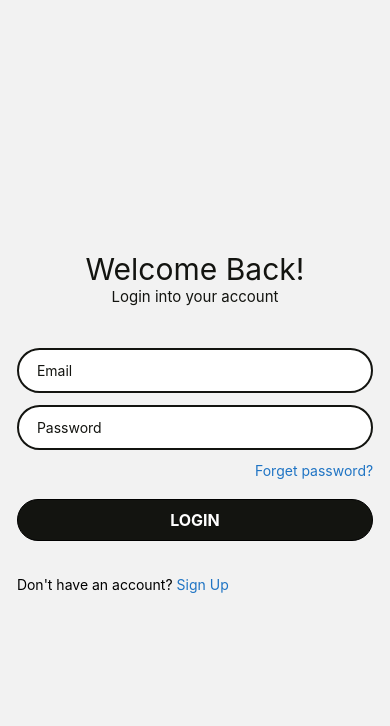
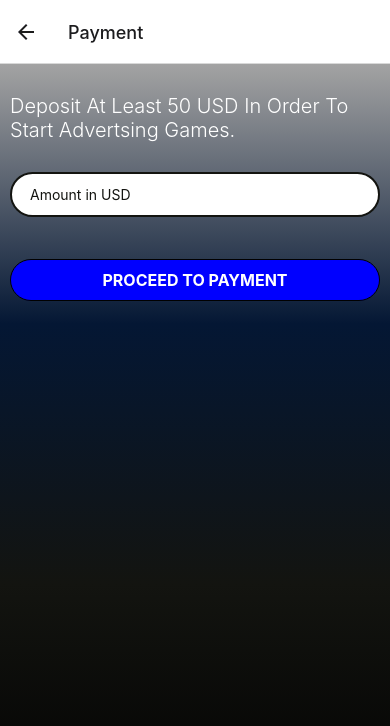
Before and after one commit to harerakalex/game-subscription, a React Native app: screen /Payment in a window 390 px wide. Shown: the top 726 px of the page. Built offline with nearby package versions, Linux system fonts and the light colour scheme.

Commit message:
Payment integration

```diff
--- a/package.json
+++ b/package.json
@@ -18,9 +18,11 @@
     "axios": "^0.26.0",
     "expo": "~44.0.0",
     "expo-av": "~10.2.0",
+    "expo-clipboard": "^2.1.1",
     "expo-jwt": "^1.4.1",
     "expo-linear-gradient": "^11.0.3",
     "expo-status-bar": "~1.2.0",
+    "expo-web-browser": "^10.1.1",
     "react": "17.0.1",
     "react-dom": "17.0.1",
     "react-native": "0.64.3",
--- a/src/components/BottomButtons/index.tsx
+++ b/src/components/BottomButtons/index.tsx
@@ -44,7 +44,7 @@ const BottomButtons: FC<Props> = props => {
             {button == 'deposit' && (
               <Button
                 label="Deposit"
-                pressHandler={() => console.log('Deposit')}
+                pressHandler={() => navigation.navigate('Payment')}
                 width="50%"
                 bgColor={'blue'}
               />
@@ -53,7 +53,7 @@ const BottomButtons: FC<Props> = props => {
             {button == 'upgrade' && (
               <Button
                 label="upgrade"
-                pressHandler={() => console.log('Upgrade')}
+                pressHandler={() => navigation.navigate('Payment')}
                 width="50%"
                 bgColor={'blue'}
               />
--- a/src/navigation/Router/index.tsx
+++ b/src/navigation/Router/index.tsx
@@ -10,6 +10,7 @@ import TabNavigation from '../Tabs';
 import LoginScreen from '../../screens/Login';
 import SignupScreen from '../../screens/Signup';
 import PackagesScreen from '../../screens/Packages';
+import PaymentScreen from '../../screens/Payment';
 
 const Stack = createStackNavigator();
 
@@ -58,6 +59,16 @@ const Router = () => {
           }}
         />
 
+        <Stack.Screen
+          name="Payment"
+          component={PaymentScreen}
+          options={{
+            headerShown: true,
+            headerStyleInterpolator: HeaderStyleInterpolators.forSlideLeft,
+            cardStyleInterpolator: CardStyleInterpolators.forHorizontalIOS
+          }}
+        />
+
         {/* <Stack.Screen
           name="Drawers"
           component={DrawerNavigation}
--- /dev/null
+++ b/src/screens/Payment/index.tsx
@@ -0,0 +1,132 @@
+import React, { FC, useEffect, useState } from 'react';
+import axios from 'axios';
+import { KeyboardAvoidingView } from 'react-native';
+import * as WebBrowser from 'expo-web-browser';
+import * as Clipboard from 'expo-clipboard';
+
+import CustomAlert from '../../components/CustomAlert';
+import Background from '../../components/reusable/Background';
+import Button from '../../components/reusable/Button';
+import InputBox from '../../components/reusable/InputBox';
+import { Text } from '../../components/reusable/styled';
+import { Container, KeyboardStyles } from './styles';
+import { IInvoiceReturn } from '../../redux/interfaces/paynow.interface';
+import Loader from '../../components/reusable/Loader';
+import { theme } from '../../theme';
+
+const PaymentScreen: FC = () => {
+  const [price_amount, setPriceAmount] = useState<number>();
+  const [error, setError] = useState<any>();
+  const [loading, setLoading] = useState(false);
+  const [invoice, setInvoice] = useState<IInvoiceReturn>();
+  const [copiedText, setCopiedText] = React.useState('');
+
+  const handlePayment = async () => {
+    if (!price_amount) {
+      setError({ message: 'Price is required' });
+      return;
+    }
+
+    if (price_amount && price_amount < 50) {
+      setError({ message: 'Price should be atleast 50 usd' });
+      return;
+    }
+
+    try {
+      setLoading(true);
+      const data = await axios.post(
+        'https://api.nowpayments.io/v1/invoice',
+        {
+          price_amount: price_amount,
+          price_currency: 'usd'
+        },
+        {
+          headers: {
+            'x-api-key': 'RVQG3YN-QNPMKYS-H7QFNS2-QPDT50D',
+            'Content-Type': 'application/json'
+          }
+        }
+      );
+      const result: IInvoiceReturn = Array.isArray(data) ? data[0].data : data.data;
+      setLoading(false);
+      setInvoice(result);
+    } catch (err) {
+      const error = Array.isArray(err) ? err[0] : err;
+      const { data } = error.response;
+      setError({ message: data ? data.message || data : 'Something went wrong' });
+      setLoading(false);
+    }
+  };
+
+  const handleOpenWithWebBrowser = () => {
+    if (invoice) WebBrowser.openBrowserAsync(invoice?.invoice_url);
+  };
+
+  const copyToClipboard = () => {
+    if (invoice) Clipboard.setString(invoice?.invoice_url);
+  };
+
+  if (loading) {
+    <Loader />;
+  }
+
+  return (
+    <Background>
+      {invoice ? (
+        <Container>
+          <Text size={17} marginBottom={20} marginTop={15}>
+            Press the bellow link or button to complete payment and you can also copy the link to
+            clipboard
+          </Text>
+          <Text>{copiedText}</Text>
+          <Text
+            textTransform="none"
+            style={{ textDecorationColor: theme.colors.white, textDecorationLine: 'underline' }}
+            size={17}
+            marginBottom={20}
+            marginTop={15}
+            onPress={handleOpenWithWebBrowser}
+          >
+            {invoice.invoice_url}
+          </Text>
+          <Button
+            bgColor="blue"
+            label="Press here to preceed"
+            pressHandler={handleOpenWithWebBrowser}
+            marginTop="25px"
+          />
+          <Button
+            label="Press here to copy to Clipboard"
+            pressHandler={copyToClipboard}
+            marginTop="25px"
+          />
+        </Container>
+      ) : (
+        <KeyboardAvoidingView behavior={'height'} enabled style={KeyboardStyles}>
+          <Container>
+            <Text size={20} marginBottom={30} marginTop={30}>
+              Deposit at least 50 USD in order to start advertsing games.
+            </Text>
+
+            {error ? <CustomAlert message={error.message} type="error" /> : null}
+
+            <InputBox
+              keyboardType="numeric"
+              value={price_amount ? price_amount.toString() : ''}
+              onChangeText={price_amount => setPriceAmount(parseInt(price_amount))}
+              placeholder="Amount in USD"
+            />
+            <Button
+              label="Proceed to Payment"
+              pressHandler={handlePayment}
+              bgColor={'blue'}
+              marginTop="30px"
+            />
+          </Container>
+        </KeyboardAvoidingView>
+      )}
+    </Background>
+  );
+};
+
+export default PaymentScreen;
--- /dev/null
+++ b/src/screens/Payment/styles.ts
@@ -0,0 +1,10 @@
+import { StyleProp, ViewStyle } from 'react-native';
+import styled from 'styled-components/native';
+
+export const Container = styled.View`
+  flex: 1;
+`;
+
+export const KeyboardStyles: StyleProp<ViewStyle> = {
+  flex: 1
+};
```
Also changed, not shown: src/redux/interfaces/paynow.interface.ts (added, +14 -0 lines), 1 other file (tests, documents, lock files or other folders).
